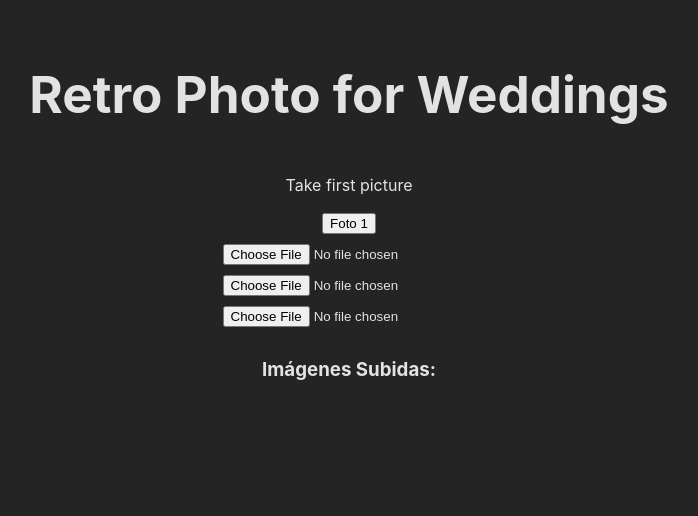
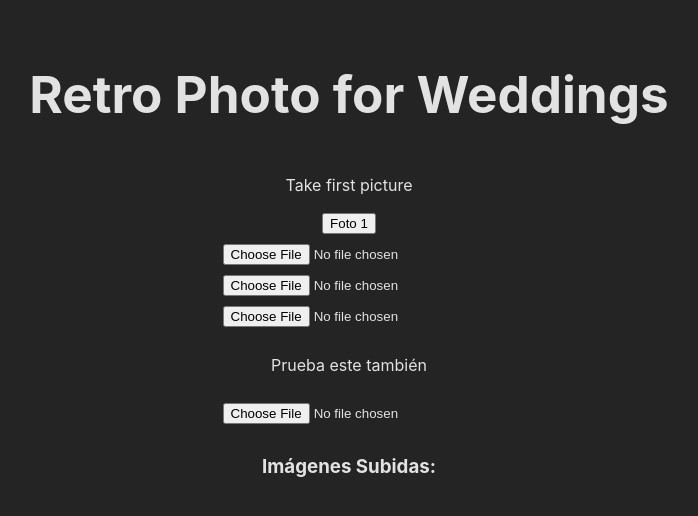
Before and after one commit to Depechejuan/Wedding-Photo-React, a React (Vite) app: page /wedding/1/upload in a window 1280 px wide. Shown: the top 516 px of the page, without its empty margins (291-989 px from the left). Built offline with nearby package versions, Linux system fonts and the light colour scheme.

Commit message:
more testing

```diff
--- a/src/components/Form-Input.jsx
+++ b/src/components/Form-Input.jsx
@@ -31,10 +31,12 @@ function Form() {
         <input type="file" accept="image/*" onChange={handleImageSelect} />
         <input type="file" accept="image/*" onChange={handleImageSelect} />
         <input type="file" accept="image/*" onChange={handleImageSelect} />
+        <p>Prueba este también</p>
+        <input type="file" accept="image/*" capture="camera" />
         <h3>Imágenes Subidas:</h3>
         <ul>
         {selectedImages.map((image, i) => (
-            <li key={i}>{image.name}</li>
+            <li key={i.id}>{image.name}</li>
         ))}
         </ul>
     </form>
```
